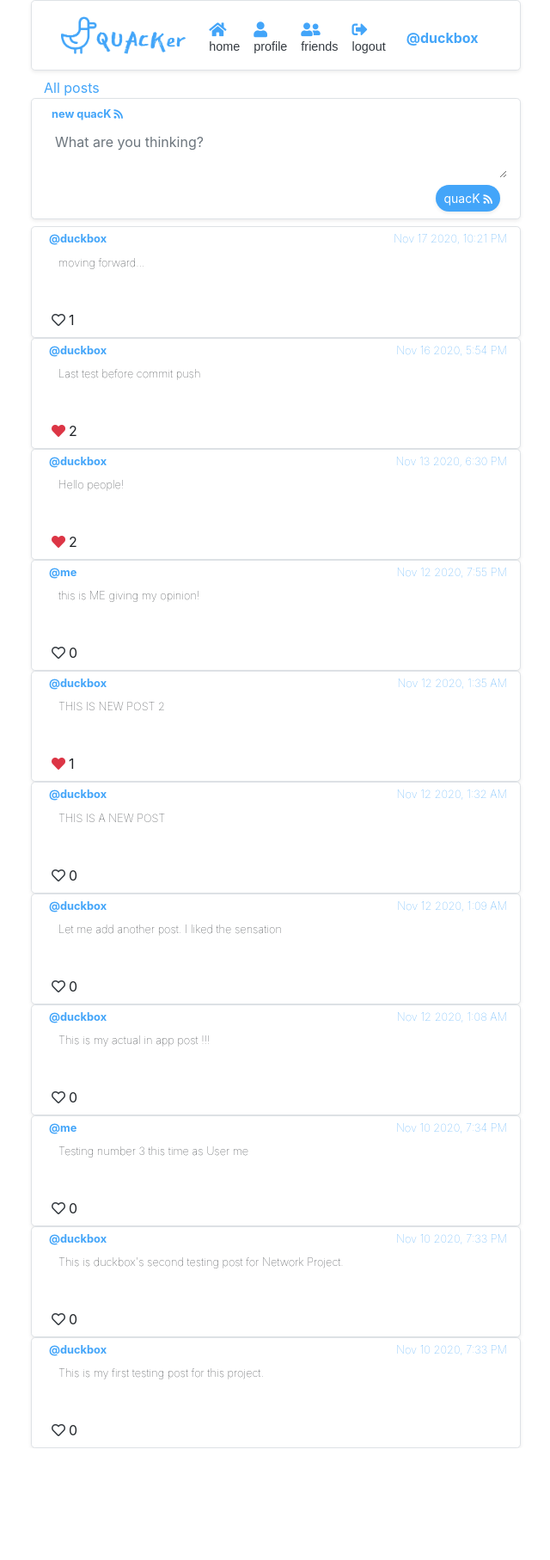
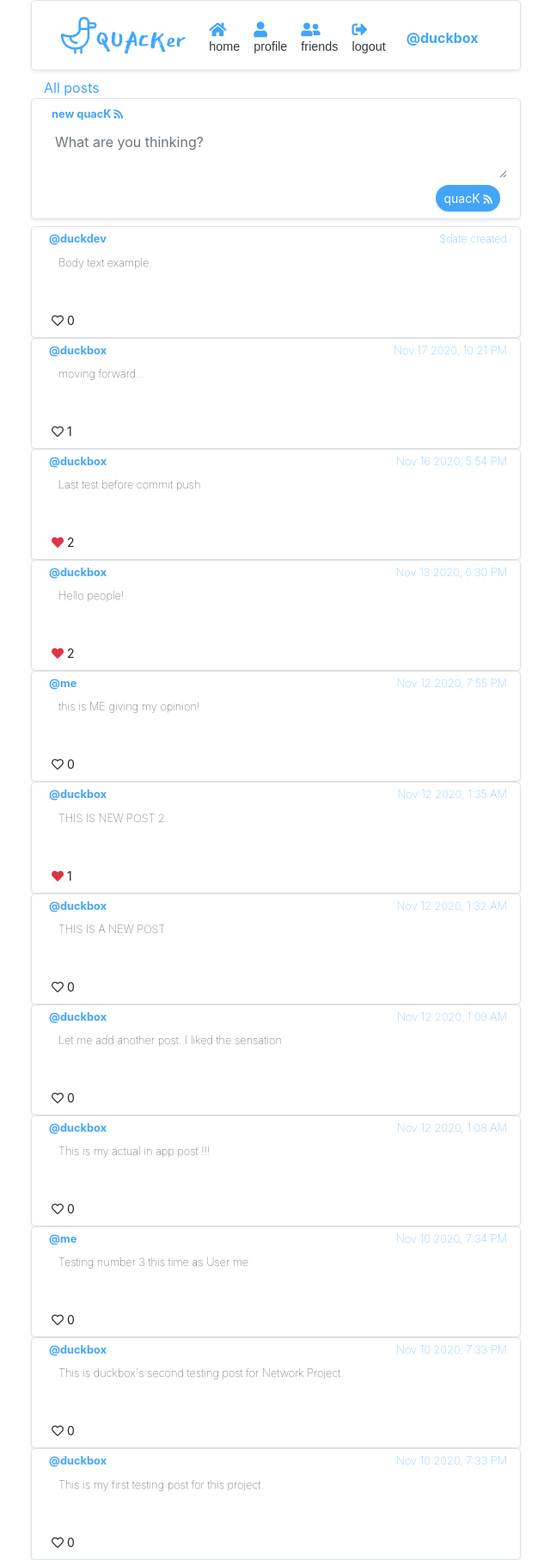
Before and after one commit to duckbox72/quacker, a Django app: page / in a window 1280 px wide. Shown: the whole page at 86% size, without its empty margins (319-959 px from the left). Before the commit the page ends 1684 px from the top, so only its background shows below. Run offline with Django 3.2, Linux system fonts and the light colour scheme; a user stored in the database is signed in; data comes from the database, SQL or seed files in the repository; both versions use the stored data as it was after the commit; some libraries are stand-ins or nearby versions.

Commit message:
react_components.js v1.0

```diff
--- a/network/static/network/index.js
+++ b/network/static/network/index.js
@@ -2,7 +2,6 @@
   // By default, load  all posts feed
   load_feed('all posts');
 });
-
 
 function is_liked(post) {
 
@@ -82,7 +81,7 @@
                 <div class="row">
                     <div class="col m-2">
                         <div>
-                            <i id="toggle_like${post.id}" class="far fa-heart text-dark"></i><span id="num-likes${post.id}" class="ml-1"></span>
+                            <i id="toggle_like${post.id}" class="far fa-heart text-dark" style="font-size: 14px;"></i><span id="num-likes${post.id}" class="ml-1" style="font-size: 14px;"></span>
                         <div>
                     </div>
                 </div>
--- a/network/static/network/react_components.js
+++ b/network/static/network/react_components.js
@@ -1,15 +1,16 @@
+/*
 class TotalLikes extends React.Component {
     constructor(props) {
         super(props);
         this.state = {
-            total_likes: 99999,
+            total_likes: 0,
         };
     }
     render() {
         return <span>{this.state.total_likes}</span>
     }
 }
-
+*/
 //ReactDOM.render(<TotalLikes />, document.querySelector("#total-likes"));
 
 
@@ -17,43 +18,64 @@
 
     constructor(props) {
         super(props);
+
         this.state = {
+            name: "post_entry1",
             id: 33,
-            username: "FELIPE",
+            username: "duckdev",
             user_email: "email@example.com",
             text: "Body text example.",
-            created : "date created"
+            created : "date created",
+
+            toggle_like_className: "far fa-heart text-dark",
+
+            toggle_like: false,
+            num_likes: 0,
         };
     }
 
     render() {
         return (
         <div className="row justify-content-center">
-            <div id={this.state.id} className="col-lg-6 border rounded-lg shadow-sm bg-white p-3">
+            <div id={this.state.id} className="col-lg-6 border rounded-lg shadow-sm bg-white">
                 <div className="row">
-                    <div className="col">
-                        {this.state.username} <span className="font-weight-lighter text-right">{this.state.user_email }</span>
+                    <div className="col p-1 ml-3 small my-text font-weight-bolder">
+                        @{this.state.username}
+                    </div>
+                    <div class="col small my-text text-right font-weight-lighter pt-1">
+                        ${this.state.created}
                     </div>
                 </div>
                 <div className="row">
-                    <div className="col">
+                    <div className="col small font-weight-lighter ml-3 mr-3 pt-1 pb-1" style={{minHeight: "60px"}}>
                         {this.state.text}
                     </div>
                 </div>
                 <div className="row">
-                    <div className="col">
-                        {this.state.created}
-                    </div>
-                </div>
-                <div className="row">
-                    <div className="col">
-                        <i id='toggle_like`{this.state.id}'className="far fa-heart text-dark"></i><TotalLikes />
+                    <div className="col m-2">
+                        <i onClick={this.toggle_like} id="toggle_like${post.id}" className={this.state.toggle_like_className} style={{fontSize: "14px"}}></i><span id="num-likes${post.id}" className="ml-1" style={{fontSize: "14px"}}>{this.state.num_likes}</span>
                     </div>
                 </div>
             </div>
         </div>);
 
     }
+
+    // UPDATE STATE
+    toggle_like = () => {
+
+        if ((this.state.toggle_like_className) === "far fa-heart text-dark") {
+            this.setState(state => ({
+                toggle_like_className: "fas fa-heart text-danger",
+                num_likes: this.state.num_likes + 1
+            }));
+        } else {
+            this.setState(state => ({
+                toggle_like_className: "far fa-heart text-dark",
+                num_likes: this.state.num_likes - 1
+            }));
+        }
+    }
 }
 
 ReactDOM.render(<PostEntry />, document.querySelector("#post-entry"));
--- a/network/templates/network/index.html
+++ b/network/templates/network/index.html
@@ -22,7 +22,7 @@
                 </div>
                 <div class="row mt-1">
                     <div class="col">
-                        <textarea id="post-form-text" class="form-control border-0" type="text" placeholder="What are you thinking?" required></textarea>
+                        <textarea id="post-form-text" class="form-control border-0" type="text" placeholder="What are you thinking?" required maxlength="256"></textarea>
                     </div>
                 </div>
                 <div class="row">
--- a/network/templates/network/layout.html
+++ b/network/templates/network/layout.html
@@ -86,7 +86,7 @@
         <!-- SCRIPTS -->
         <script src="{% static 'network/index.js' %}"></script>
         <script src="{% static 'network/add_post.js' %}"></script>
-        <!-- <script src="{% static 'network/react_components.js' %}" type="text/babel"></script> -->
+        <script src="{% static 'network/react_components.js' %}" type="text/babel"></script>
 
         <script src="https://code.jquery.com/jquery-3.3.1.slim.min.js" integrity="sha384-q8i/X+965DzO0rT7abK41JStQIAqVgRVzpbzo5smXKp4YfRvH+8abtTE1Pi6jizo" crossorigin="anonymous"></script>
         <script src="https://cdnjs.cloudflare.com/ajax/libs/popper.js/1.14.7/umd/popper.min.js" integrity="sha384-UO2eT0CpHqdSJQ6hJty5KVphtPhzWj9WO1clHTMGa3JDZwrnQq4sF86dIHNDz0W1" crossorigin="anonymous"></script>
```
Also changed, not shown: db.sqlite3.
